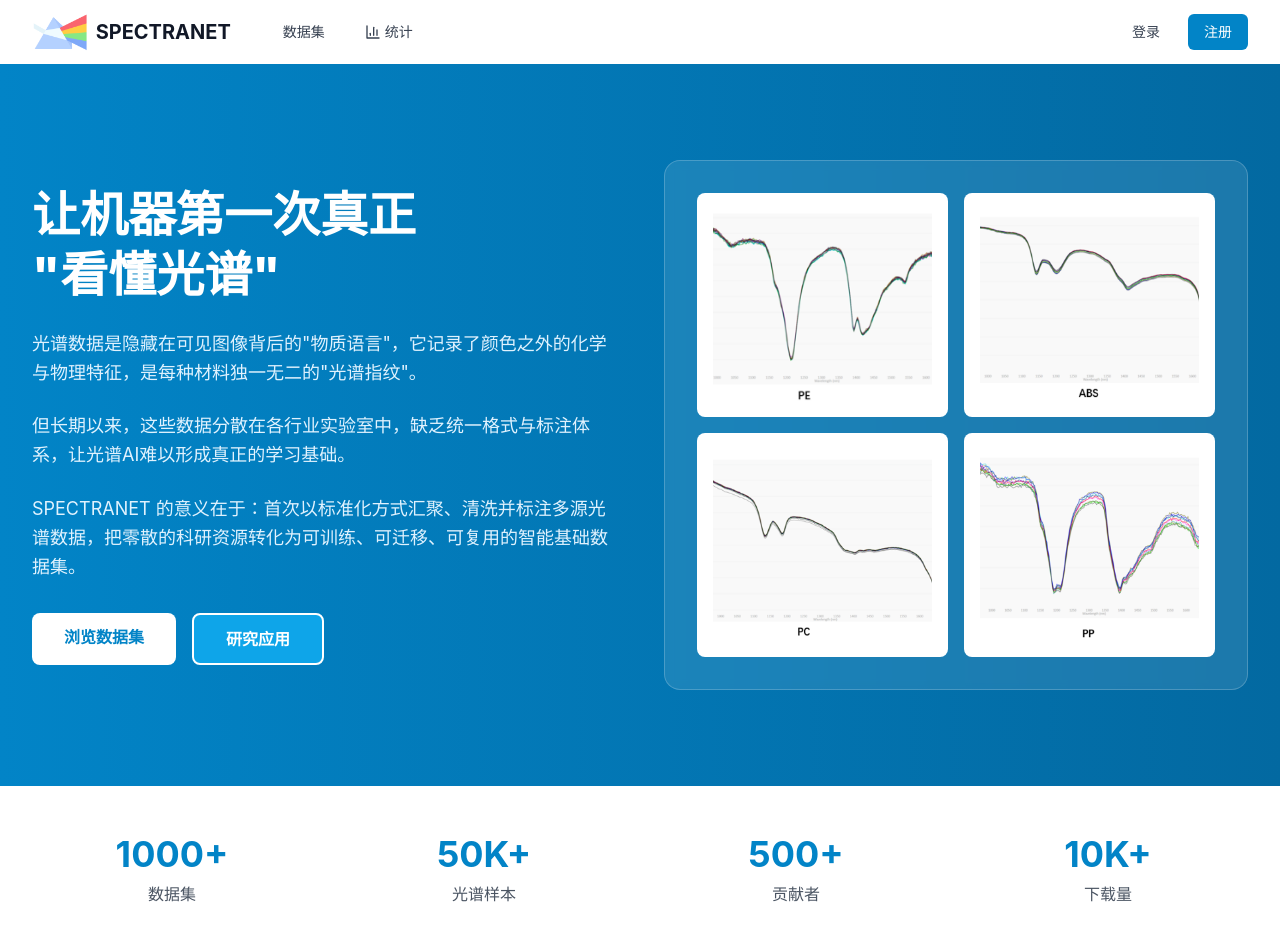
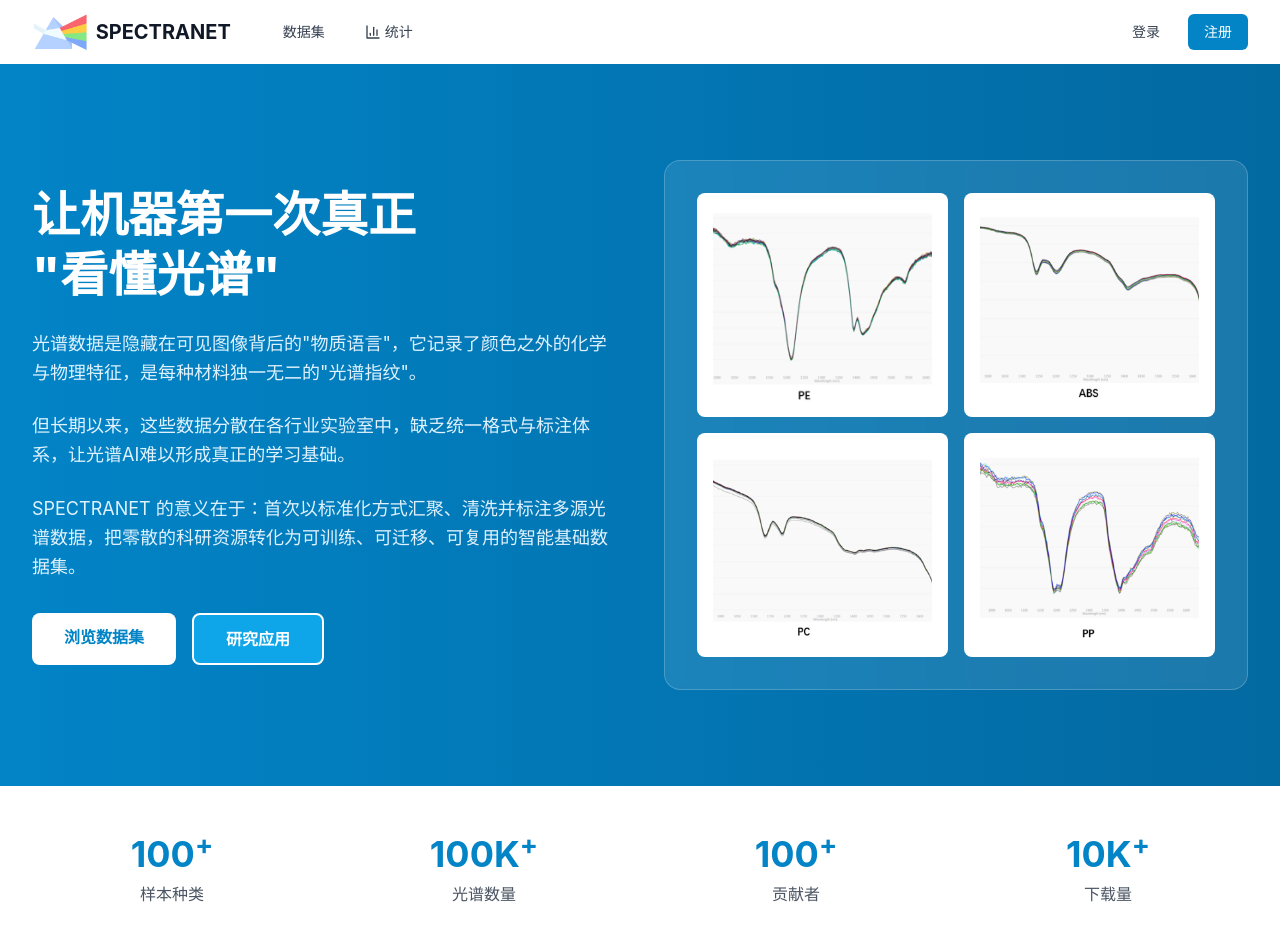
Before and after one commit to Charlie-9527/spectranet, a React (Vite) app in the folder frontend/: page / in a window 1280 px wide. Shown: the top 952 px of the page. Built offline with nearby package versions, Linux system fonts and the light colour scheme; no server answers.

Commit message:
Update home page stats display

```diff
--- a/frontend/src/pages/Home.tsx
+++ b/frontend/src/pages/Home.tsx
@@ -98,19 +98,27 @@
         <div className="max-w-7xl mx-auto px-4 sm:px-6 lg:px-8">
           <div className="grid grid-cols-1 md:grid-cols-4 gap-8 text-center">
             <div>
-              <div className="text-4xl font-bold text-primary-600">1000+</div>
-              <div className="text-gray-600 mt-2">数据集</div>
+              <div className="text-4xl font-bold text-primary-600">
+                100<sup>+</sup>
+              </div>
+              <div className="text-gray-600 mt-2">样本种类</div>
             </div>
             <div>
-              <div className="text-4xl font-bold text-primary-600">50K+</div>
-              <div className="text-gray-600 mt-2">光谱样本</div>
+              <div className="text-4xl font-bold text-primary-600">
+                100K<sup>+</sup>
+              </div>
+              <div className="text-gray-600 mt-2">光谱数量</div>
             </div>
             <div>
-              <div className="text-4xl font-bold text-primary-600">500+</div>
+              <div className="text-4xl font-bold text-primary-600">
+                100<sup>+</sup>
+              </div>
               <div className="text-gray-600 mt-2">贡献者</div>
             </div>
             <div>
-              <div className="text-4xl font-bold text-primary-600">10K+</div>
+              <div className="text-4xl font-bold text-primary-600">
+                10K<sup>+</sup>
+              </div>
               <div className="text-gray-600 mt-2">下载量</div>
             </div>
           </div>
```
